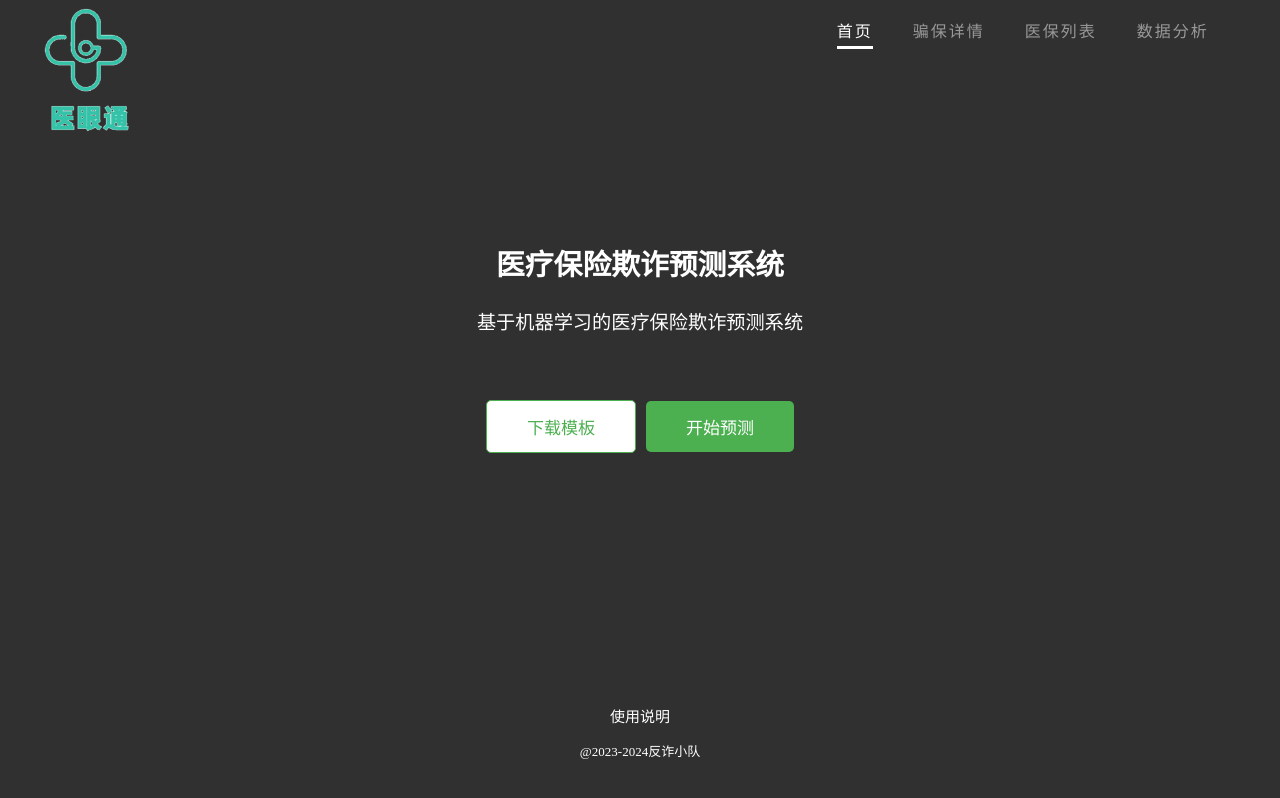
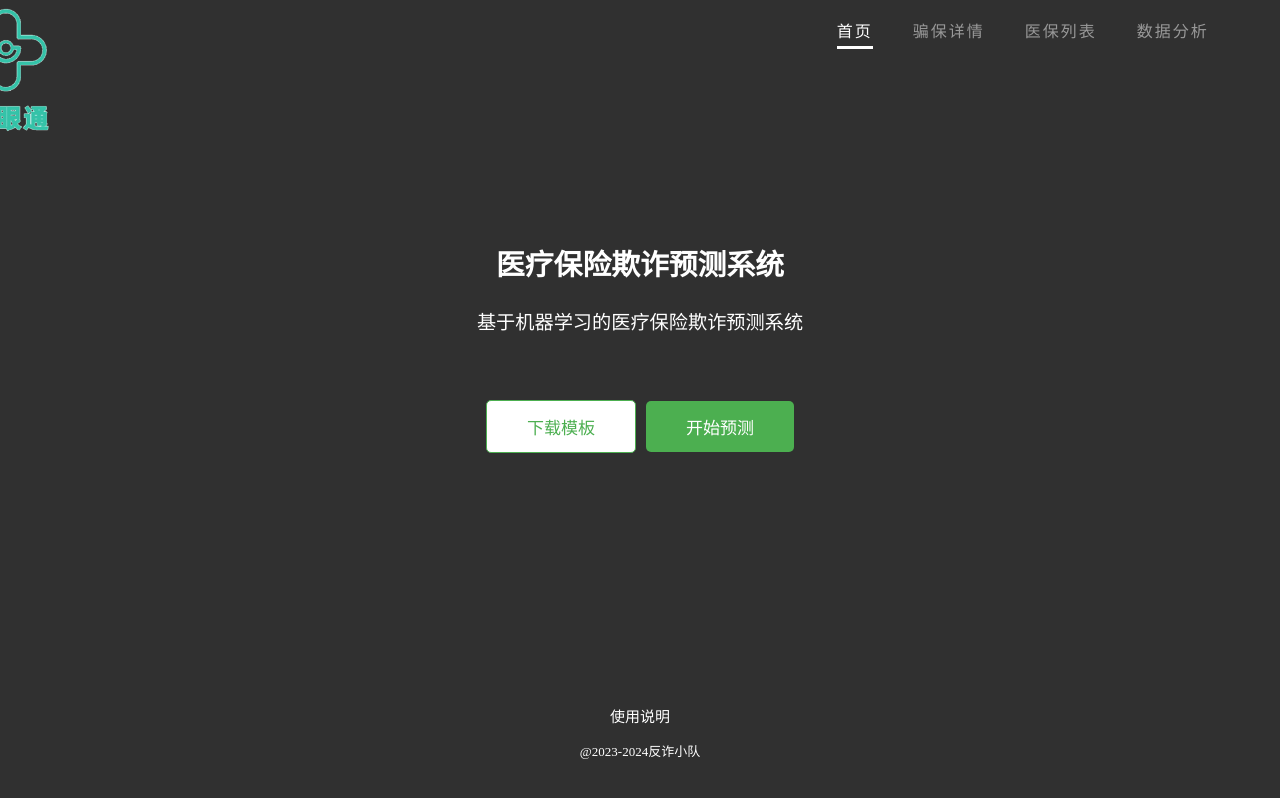
Before and after one commit to jaaaain/fuwuwaibao, a Vue app: page /analise in a window 1280 px wide. Built offline with nearby package versions, Linux system fonts and the light colour scheme.

Commit message:
1.0.3 logo

```diff
--- a/src/components/AppHeader.vue
+++ b/src/components/AppHeader.vue
@@ -32,7 +32,7 @@
   width: 130px; /* 设置图片宽度 */
   height: auto; /* 根据宽度等比例缩放高度 */
   margin-top: 80px; /* 向下移动 20 像素 */
-  margin-left: -80px; /* 向右移动 20 像素 */
+  margin-left: -160px; /* 向右移动 20 像素 */
 
 }
 </style>
```
